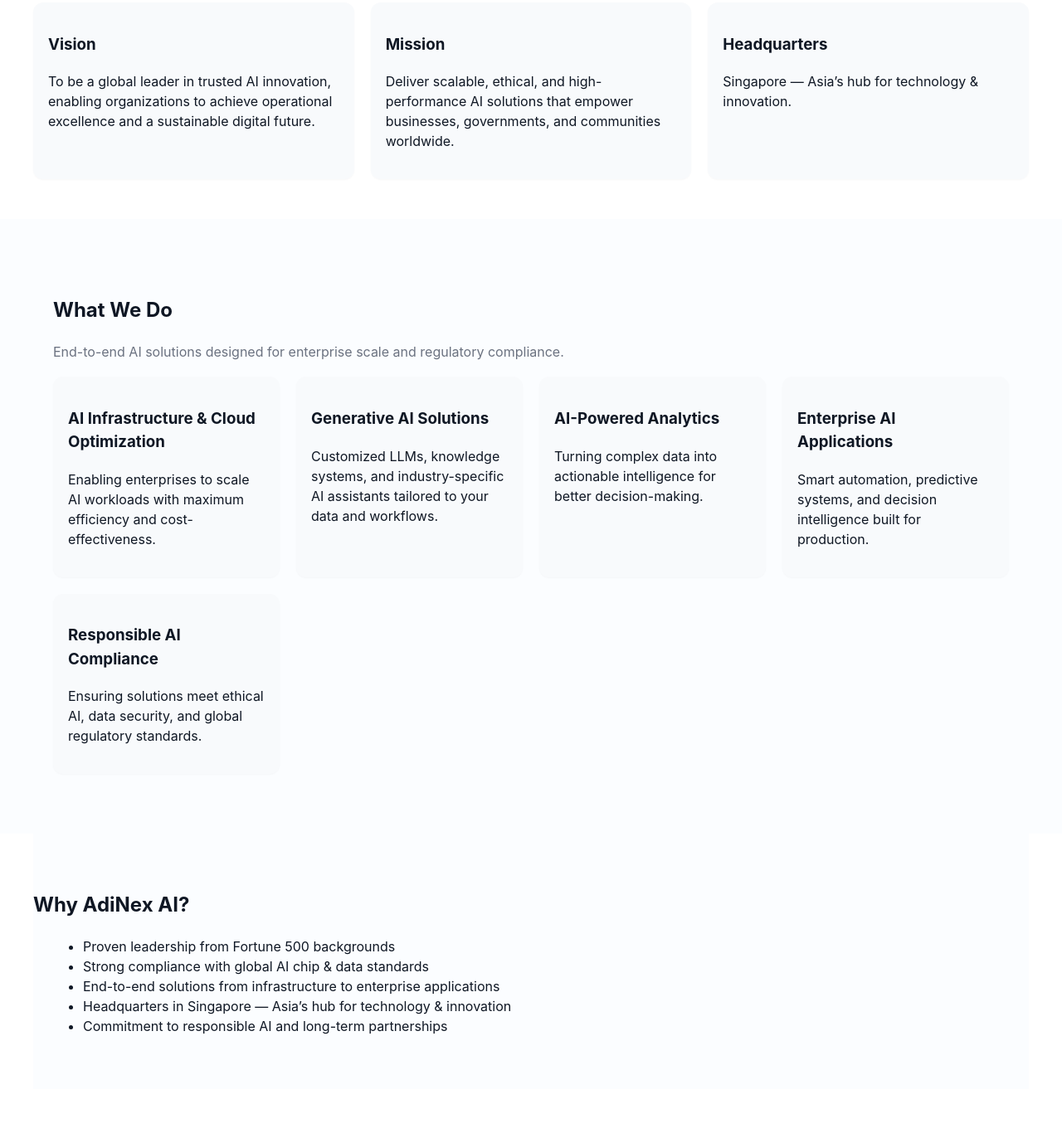
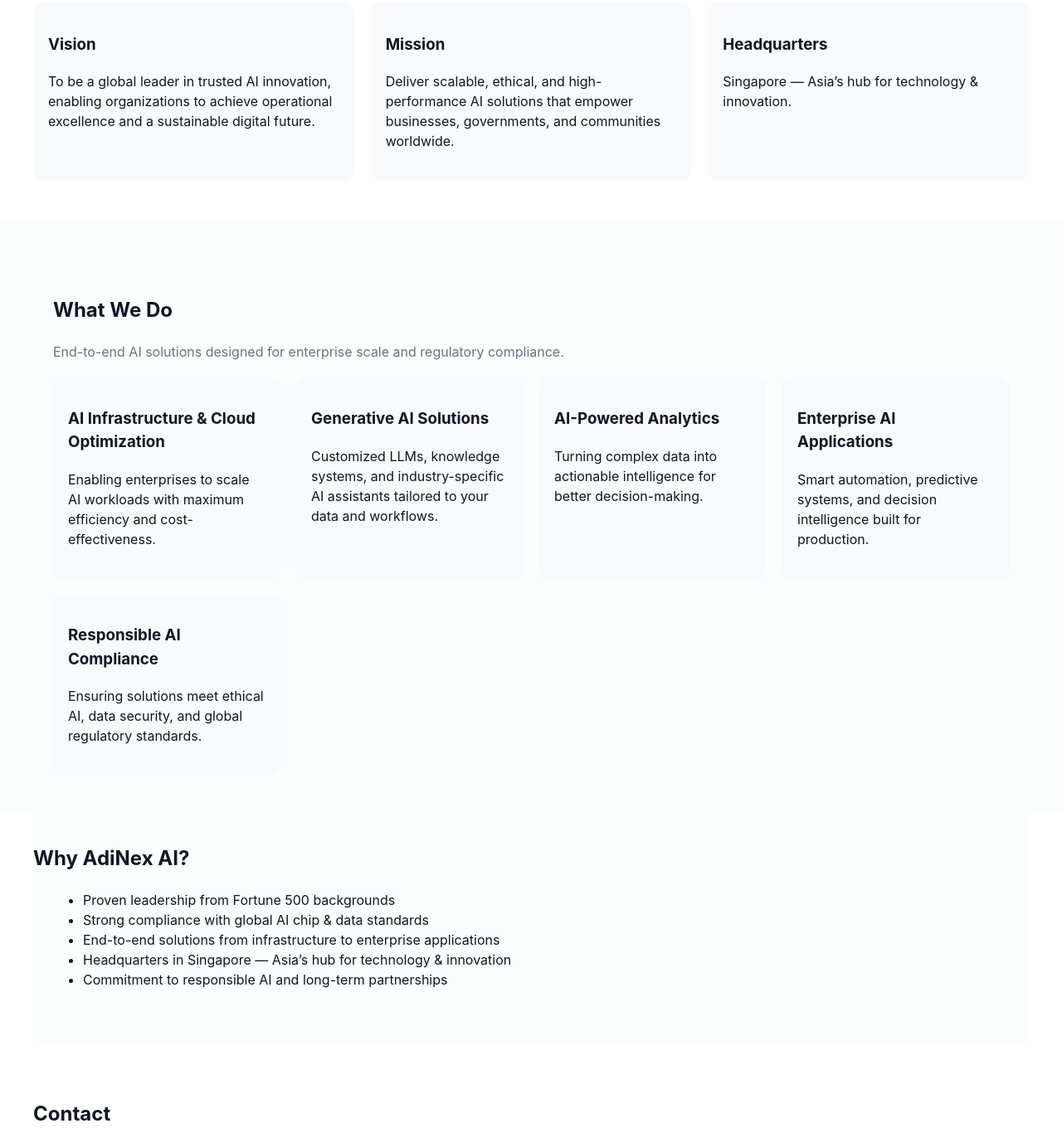
Before and after one commit to adinexai/landing-page, a plain HTML site: page index.html in a window 1280 px wide. Shown: the part 704-2082 px from the top of the page at 83% size. Drawn offline with Linux system fonts and the light colour scheme.

Commit message:
Update styles.css

```diff
--- a/css/styles.css
+++ b/css/styles.css
@@ -124,3 +124,11 @@ body{
   .nav-toggle{display:inline-block;background:transparent;border:none;padding:10px}
   .hero-inner{flex-direction:column-reverse}
 }
+
+#services {
+  padding-bottom: 20px; /* Reduce bottom spacing */
+}
+
+#why {
+  padding-top: 20px; /* Reduce top spacing */
+}
```
